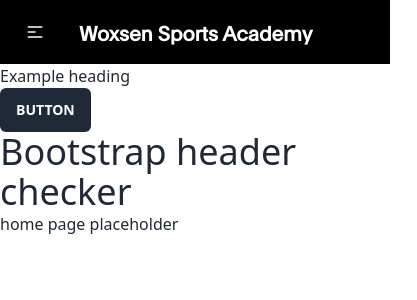
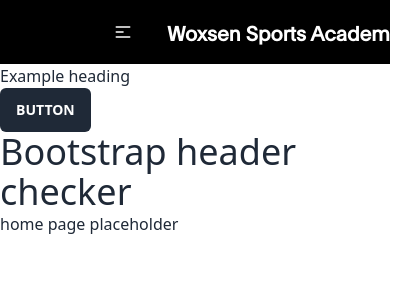
Before and after one commit to CODEX-WoU/NewLeague, a React (Vite) app in the folder client/: page / in a window 390 px wide. Shown: the top 300 px of the page, 417 px wide, since content can reach past the window. Built offline with nearby package versions, Linux system fonts and the light colour scheme.

Commit message:
Fixed: hamburger and nav links both visible at some widths

```diff
--- a/client/src/components/layout/TheHeader.tsx
+++ b/client/src/components/layout/TheHeader.tsx
@@ -1,6 +1,25 @@
+import { useEffect, useState } from "react";
+
 const TheHeader = () => {
+  const [isCompact, setIsCompact] = useState(false);
+
+  // Adjust padding based on screen width
+  useEffect(() => {
+    const handleResize = () => {
+      setIsCompact(window.innerWidth < 1920); // Example threshold, adjust as needed
+    };
+
+    handleResize(); // Set initial state
+    window.addEventListener("resize", handleResize);
+    return () => window.removeEventListener("resize", handleResize);
+  }, []);
+
   return (
-    <div className="navbar font-plain md:px-12 xl:px-24 2xl:px-72 bg-black text-white">
+    <div
+      className={`navbar font-plain bg-black text-white ${
+        isCompact ? "px-24" : "2xl:px-48"
+      }`}
+    >
       <div className="navbar-start">
         <div className="dropdown">
           <div tabIndex={0} role="button" className="btn btn-ghost lg:hidden">
@@ -48,7 +67,11 @@ const TheHeader = () => {
         </a>
       </div>
       <div className="navbar-end hidden lg:flex">
-        <ul className="menu menu-horizontal gap-x-8 [&_a:hover]:text-primary px-1">
+        <ul
+          className={`menu menu-horizontal ${
+            isCompact ? "gap-x-4" : "gap-x-8"
+          } [&_a:hover]:text-primary px-1`}
+        >
           <li>
             <a>HOME</a>
           </li>
```
